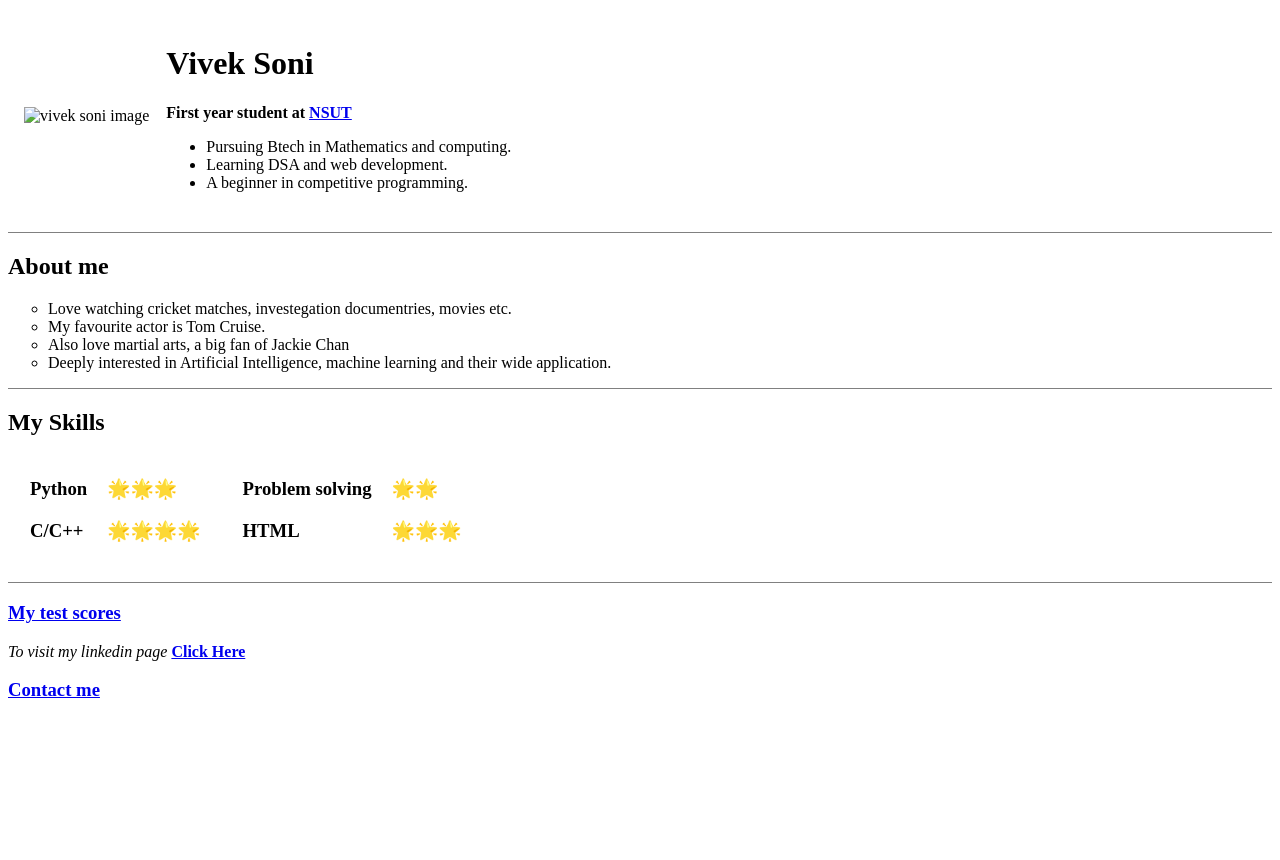
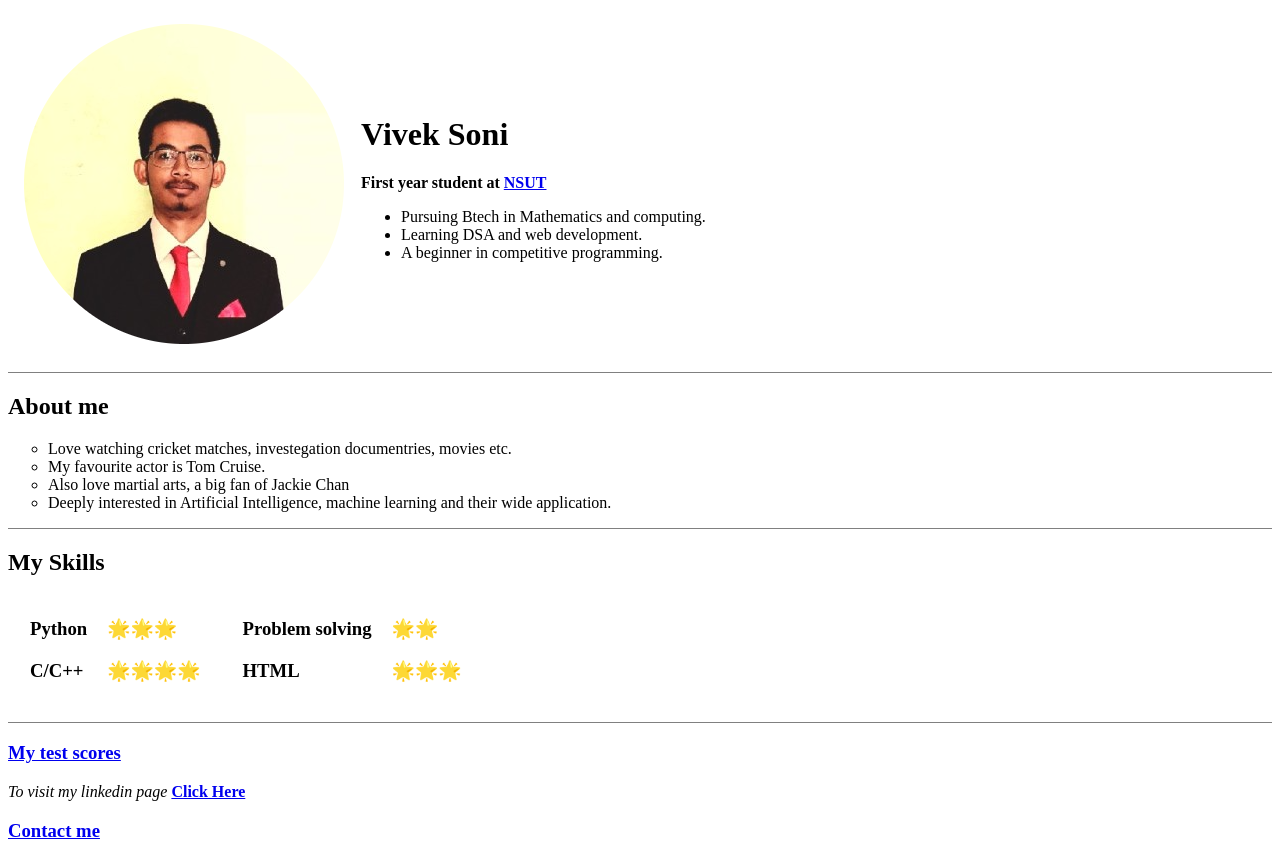
Before and after one commit to Vsoni27/cv, a plain HTML site: page index.html in a window 1280 px wide. Before the commit the page ends 800 px from the top, so only its background shows below. Drawn offline with Linux system fonts and the light colour scheme.

Commit message:
Update index.html

```diff
--- a/index.html
+++ b/index.html
@@ -12,7 +12,7 @@
     <table cellspacing="15">
       <tr>
         <td>
-          <img src="images\myimage-modified.png" alt="vivek soni image" />
+          <img src="myimage-modified.png" alt="vivek soni image" />
         </td>
         <td>
           <h1>Vivek Soni</h1>
```
